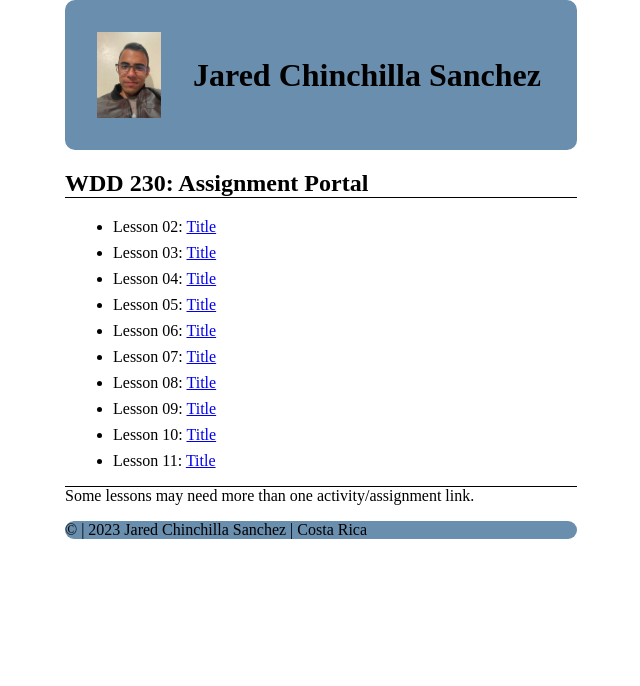
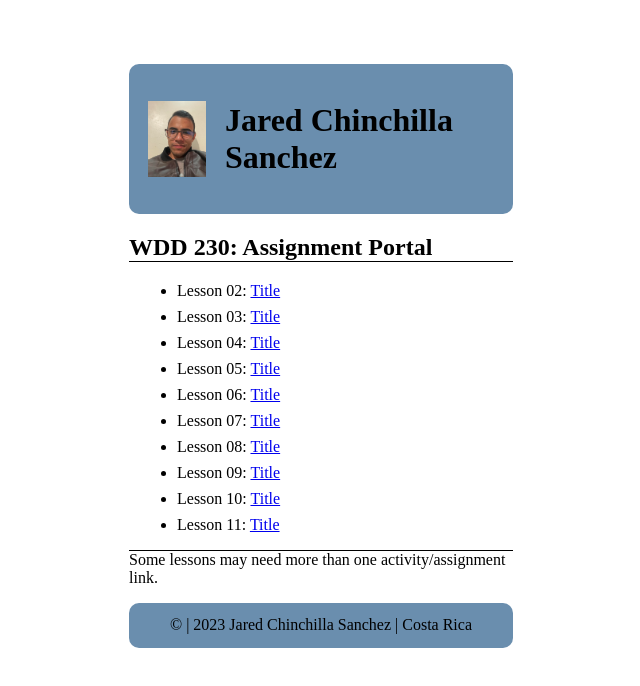
Before and after one commit to chinchillajared/wdd230, a plain HTML site: page index.html in a window 1280 px wide. Shown: the whole page, without its empty margins (319-959 px from the left). Drawn offline with Linux system fonts and the light colour scheme.

Commit message:
Size of the content changed and body have been centered

```diff
--- a/styles/styles.css
+++ b/styles/styles.css
@@ -1,10 +1,9 @@
 body{
     text-align: left;
-    max-width: 40%;
+    max-width: 30%;
     margin: auto;
+    margin-top:5%;
 }
-
-
 
 .header{
     display: grid;
@@ -18,7 +17,7 @@ body{
 .main-photo{
     grid-column: 1/2;
     grid-row: 1/2;
-    width: 50%;
+    width: 60%;
     justify-self: center;
 }
 
@@ -41,6 +40,10 @@ ul li{
 }
 
 .home-footer{
+    display: flex;
+    justify-content: center;
+    align-items: center;
     background-color: #6a8eae;
     border-radius: 10px;
+    height: 45px;
 }
```
